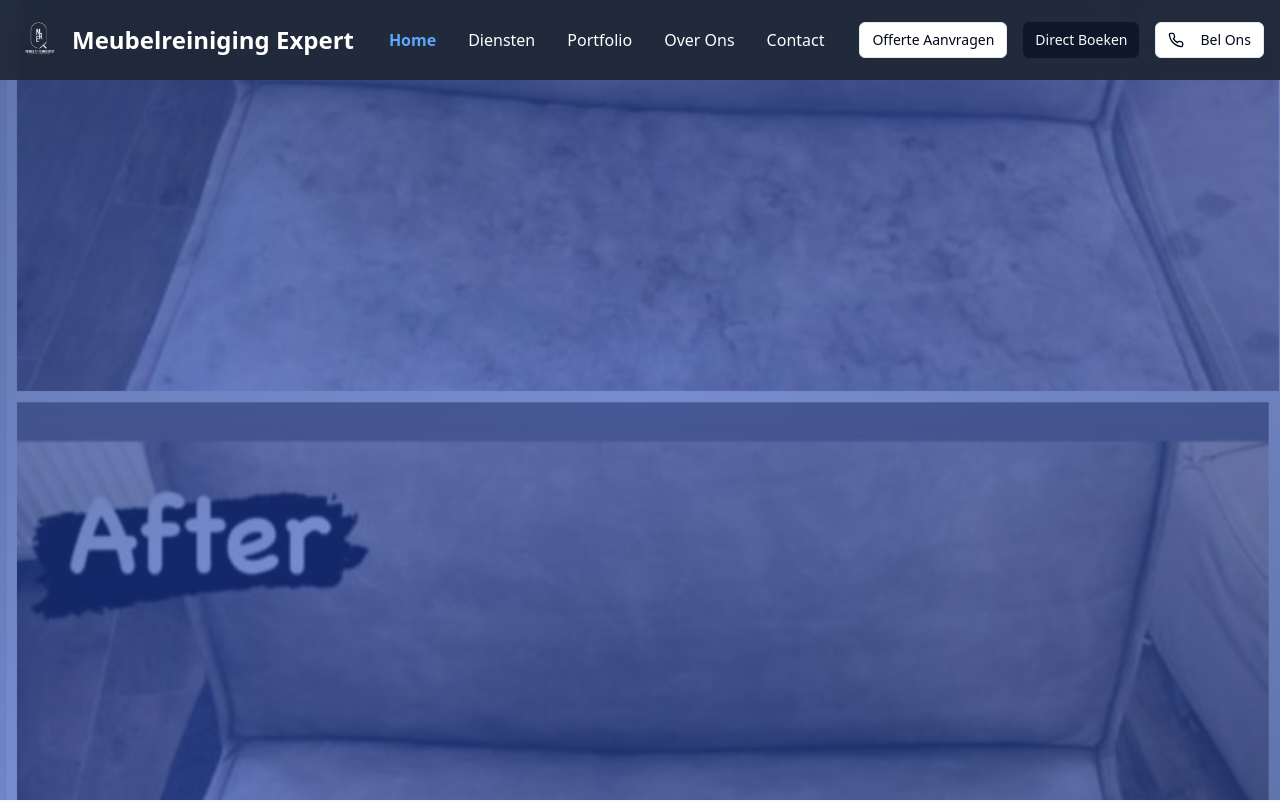
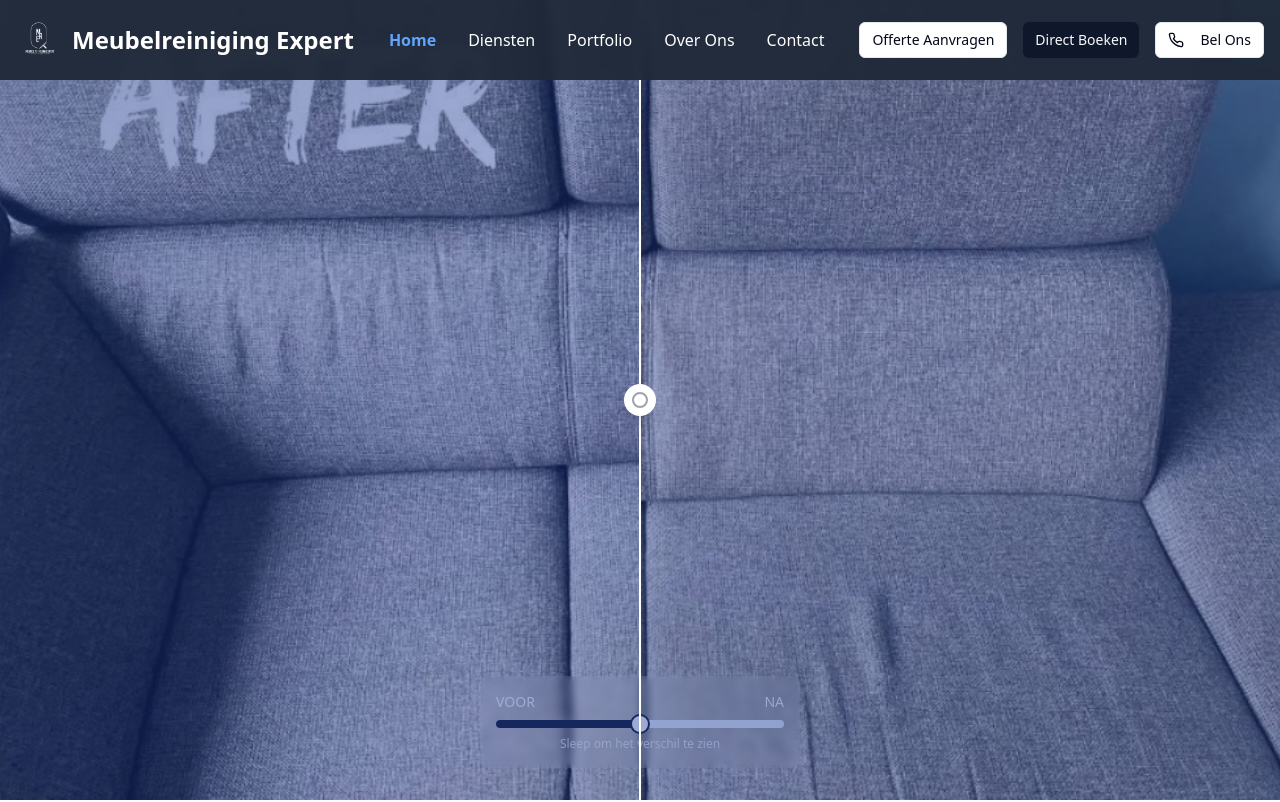
Before and after one commit to yourimarketing/meubelreinigingsexpert, a React (Vite) app: page / in a window 1280 px wide. Shown: the top 802 px of the page. Built offline with nearby package versions, Linux system fonts and the light colour scheme.

Commit message:
Add before/after slider to hero section
Implement a before/after slider in the hero section using the provided images.

```diff
--- /dev/null
+++ b/src/components/BeforeAfterSlider.tsx
@@ -0,0 +1,90 @@
+import React, { useState } from 'react';
+import { Slider } from '@/components/ui/slider';
+
+interface BeforeAfterSliderProps {
+  beforeImage: string;
+  afterImage: string;
+  beforeAlt?: string;
+  afterAlt?: string;
+  className?: string;
+}
+
+const BeforeAfterSlider = ({
+  beforeImage,
+  afterImage,
+  beforeAlt = "Before",
+  afterAlt = "After",
+  className = ""
+}: BeforeAfterSliderProps) => {
+  const [sliderValue, setSliderValue] = useState([50]);
+
+  return (
+    <div className={`relative w-full h-full ${className}`}>
+      {/* Before Image (Background) */}
+      <div className="absolute inset-0">
+        <img
+          src={beforeImage}
+          alt={beforeAlt}
+          className="w-full h-full object-cover"
+        />
+      </div>
+
+      {/* After Image (Clipped) */}
+      <div
+        className="absolute inset-0"
+        style={{
+          clipPath: `inset(0 ${100 - sliderValue[0]}% 0 0)`
+        }}
+      >
+        <img
+          src={afterImage}
+          alt={afterAlt}
+          className="w-full h-full object-cover"
+        />
+      </div>
+
+      {/* Slider Controls */}
+      <div className="absolute bottom-8 left-1/2 transform -translate-x-1/2 w-80 max-w-[90%]">
+        <div className="bg-white/10 backdrop-blur-sm rounded-lg p-4">
+          <div className="flex justify-between text-white text-sm mb-2">
+            <span className="font-medium">VOOR</span>
+            <span className="font-medium">NA</span>
+          </div>
+          <Slider
+            value={sliderValue}
+            onValueChange={setSliderValue}
+            max={100}
+            min={0}
+            step={1}
+            className="w-full"
+          />
+          <div className="text-center text-white/80 text-xs mt-2">
+            Sleep om het verschil te zien
+          </div>
+        </div>
+      </div>
+
+      {/* Divider Line */}
+      <div
+        className="absolute top-0 bottom-0 w-0.5 bg-white shadow-lg z-10 pointer-events-none"
+        style={{
+          left: `${sliderValue[0]}%`,
+          transform: 'translateX(-50%)'
+        }}
+      />
+
+      {/* Divider Handle */}
+      <div
+        className="absolute top-1/2 w-8 h-8 bg-white rounded-full shadow-lg z-10 flex items-center justify-center pointer-events-none"
+        style={{
+          left: `${sliderValue[0]}%`,
+          transform: 'translate(-50%, -50%)'
+        }}
+      >
+        <div className="w-4 h-4 border-2 border-gray-400 rounded-full bg-white"></div>
+      </div>
+    </div>
+  );
+};
+
+export default BeforeAfterSlider;
--- a/src/components/Hero.tsx
+++ b/src/components/Hero.tsx
@@ -2,16 +2,18 @@ import React from 'react';
 import { Link } from 'react-router-dom';
 import { Button } from '@/components/ui/button';
 import { ArrowRight, CheckCircle } from 'lucide-react';
+import BeforeAfterSlider from './BeforeAfterSlider';
 const Hero = () => {
   return <section id="home" className="relative min-h-screen flex items-center justify-center overflow-hidden">
-      {/* Before/After Image Background */}
+      {/* Interactive Before/After Slider Background */}
       <div className="absolute inset-0 w-full h-full">
-        <img
-          src="/lovable-uploads/631f88af-c9d4-4d88-be7f-5c5314ec3714.png"
-          alt="Before and After meubelreiniging resultaten"
-          className="w-full h-full object-cover object-center"
+        <BeforeAfterSlider
+          beforeImage="/lovable-uploads/cea1426b-7648-4063-acc7-68834848b896.png"
+          afterImage="/lovable-uploads/4858c318-6195-4a05-a415-e63cbb915453.png"
+          beforeAlt="Vieze bank voor reiniging"
+          afterAlt="Schone bank na professionele reiniging"
         />
-        <div className="absolute inset-0 bg-gradient-to-br from-blue-900/70 via-blue-800/60 to-blue-900/70"></div>
+        <div className="absolute inset-0 bg-gradient-to-br from-blue-900/50 via-blue-800/40 to-blue-900/50"></div>
       </div>
 
       <div className="container mx-auto px-4 py-32 relative z-10">
```
Also changed, not shown: public/lovable-uploads/4858c318-6195-4a05-a415-e63cbb915453.png (added), public/lovable-uploads/cea1426b-7648-4063-acc7-68834848b896.png (added).
